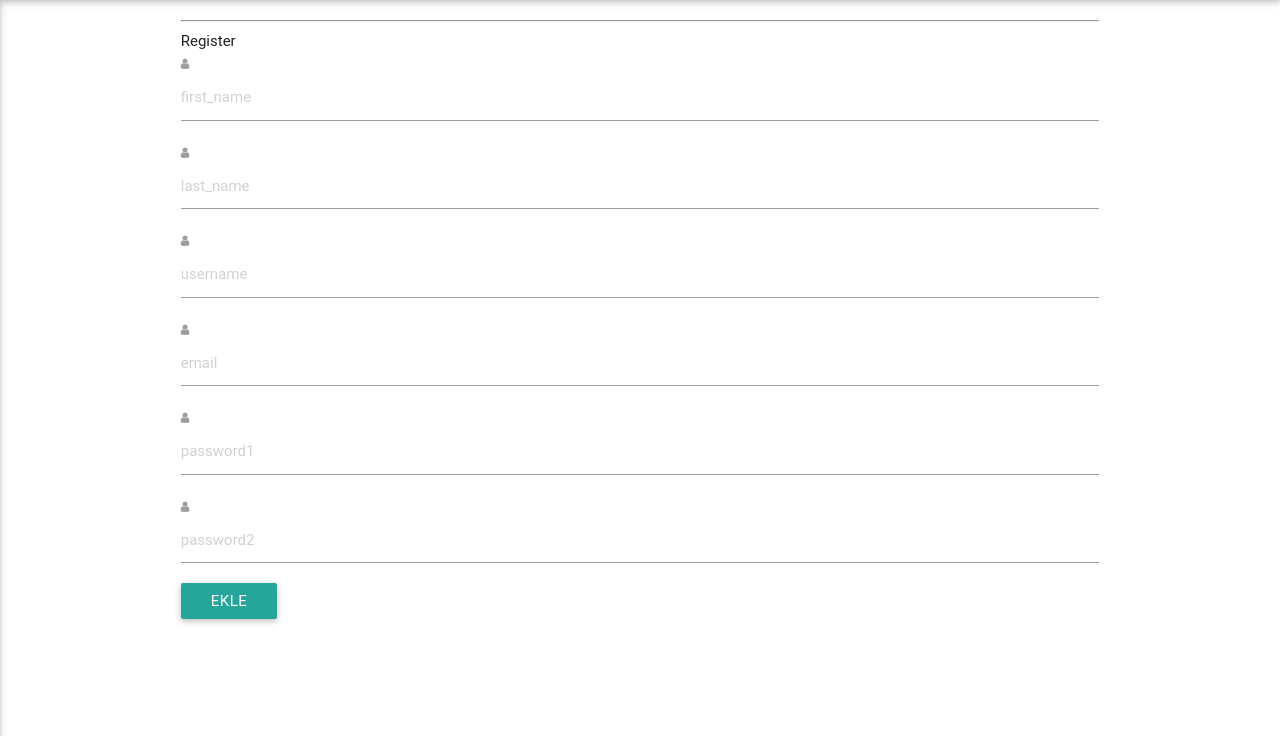
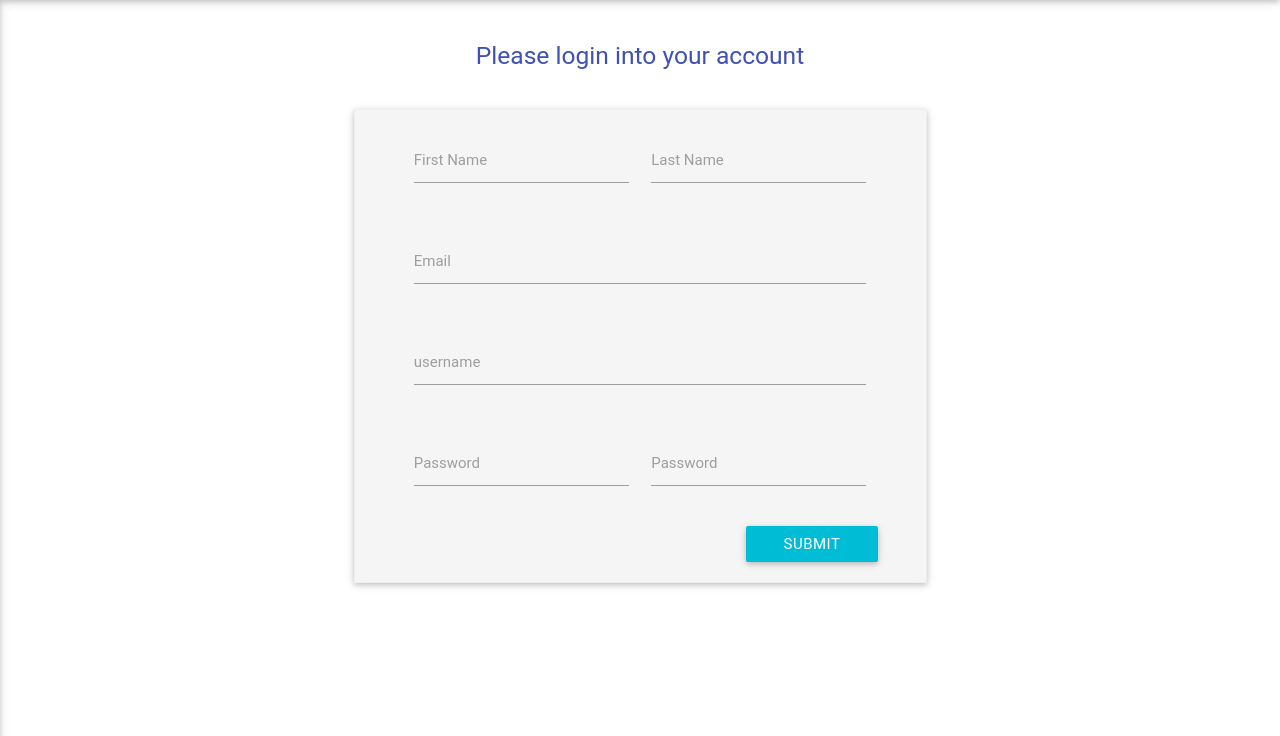
Before and after one commit to tolgahanuzun/TT_Platform, a Django app: page /register/ in a window 1280 px wide. Shown: the part 64-800 px from the top of the page. Run offline with Django 3.2, Linux system fonts and the light colour scheme; some libraries are stand-ins or nearby versions; some web fonts are replaced.

Commit message:
new design add

```diff
--- a/template/register.html
+++ b/template/register.html
@@ -1,71 +1,65 @@
 {% extends "base.html" %}
 
 {% block register %}
-<div class="container text-center" style="margin-top: 20px;">
+    <div class="section"></div>
+
+  <main>
+    <center>
+
+      <h5 class="indigo-text">Please login into your account</h5>
+      <div class="section"></div>
+      <div class="container">
+        <div class="z-depth-1 grey lighten-4 row" style="display: inline-block; padding: 12px 48px 0px 48px; border: 1px solid #EEE;">
+
+          <form class="col s12" method="POST">
+        {% csrf_token %}
             <div class="row">
-        <form class="form-horizontal" role="form" method="POST" action="/register/">
-            <hr>
-            <div id="legend">
-              <legend class="">Register</legend>
+              <div class="input-field col s6">
+                <input id="first_name" name="first_name" type="text">
+                <label for="first_name" class="">First Name</label>
               </div>
 
-        {% csrf_token %}
-
-        {% for register in form %}
-
-        {% if register.name == "first_name" %}
-        <div class="control-group">
-            <label id="icon" for="first_name"><i class="fa fa-user control-label"></i></label>
-
-            <input type="text" name="{{ register.name }}" id="id_{{ register.name }}"
-            placeholder="first_name" tabindex="1" required/>
+              <div class="input-field col s6">
+                <input id="last_name" name="last_name" type="text">
+                <label for="last_name" class="">Last Name</label>
+              </div>
+            </div>
+            <div class="row">
+              <div class="input-field col s12">
+                <input id="email5" name="email" type="email" >
+                <label for="email">Email</label>
+              </div>
+            </div>
+             <div class="row">
+              <div class="input-field col s12">
+                <input id="text" name="username" type="text">
+                <label for="text">username</label>
+              </div>
+            </div>
+              <div class="row">
+              <div class="input-field col s6">
+                <input id="password" name="password1" type="password">
+                <label for="password" class="">Password</label>
               </div>
 
-        {% elif register.name == "last_name" %}
-        <div class="control-group">
-            <label id="icon" for="last_name"><i class="fa fa-user control-label"></i></label>
-            <input type="text" name="{{ register.name }}" id="id_{{ register.name }}"
-            placeholder="last_name" tabindex="2"  required/>
+              <div class="input-field col s6">
+                <input id="password2" name="password2" type="password">
+                <label for="password2" class="">Password</label>
               </div>
+            </div>
+              <div class="row">
 
-        {% elif register.name == "username" %}
-        <div class="control-group">
-            <label id="icon" for="username"><i class="fa fa-user control-label"></i></label>
-            <input type="text" name="{{ register.name }}" id="id_{{ register.name }}"
-             placeholder="username" tabindex="3" required/>
+                  <button class="btn cyan waves-effect waves-light right" type="submit" name="action">Submit
+                    <i class="mdi-content-send right"></i>
+                  </button>
+
               </div>
-        {% elif register.name == "email" %}
-        <div class="control-group">
-            <label id="icon" for="email"><i class="fa fa-user control-label"></i></label>
-            <input type="text" name="{{ register.name }}" id="id_{{ register.name }}"
-            placeholder="email" tabindex="4"  required/>
             </div>
-
-        {% elif register.name == "password1" %}
-        <div class="control-group">
-            <label id="icon" for="departmenname"><i class="fa fa-user control-label"></i></label>
-            <input type="password" name="{{ register.name }}" id="id_{{ register.name }}"
-            placeholder="password1" tabindex="6"  required/>
-        </div>
-        {% elif register.name == "password2" %}
-        <div class="control-group">
-            <label id="icon" for="departmenname"><i class="fa fa-user control-label"></i></label>
-            <input type="password" name="{{ register.name }}" id="id_{{ register.name }}"
-            placeholder="password2" tabindex="7" required/>
-        </div>
-
-        <div class="control-group">
-             <input class="btn btn-succes center-block" type="submit" value="Ekle"/>
-        </div>
-        {% endif %}
-
-        {% endfor %}
-
-
-            <!-- {{ form.as_table }}
-            <input class="button" type="submit" value="Ekle"/>     -->
-
           </form>
         </div>
       </div>
+
+    </center>
+
+  </main>
 {% endblock %}
```
Lines whose indentation alone changed are shown as unchanged.
